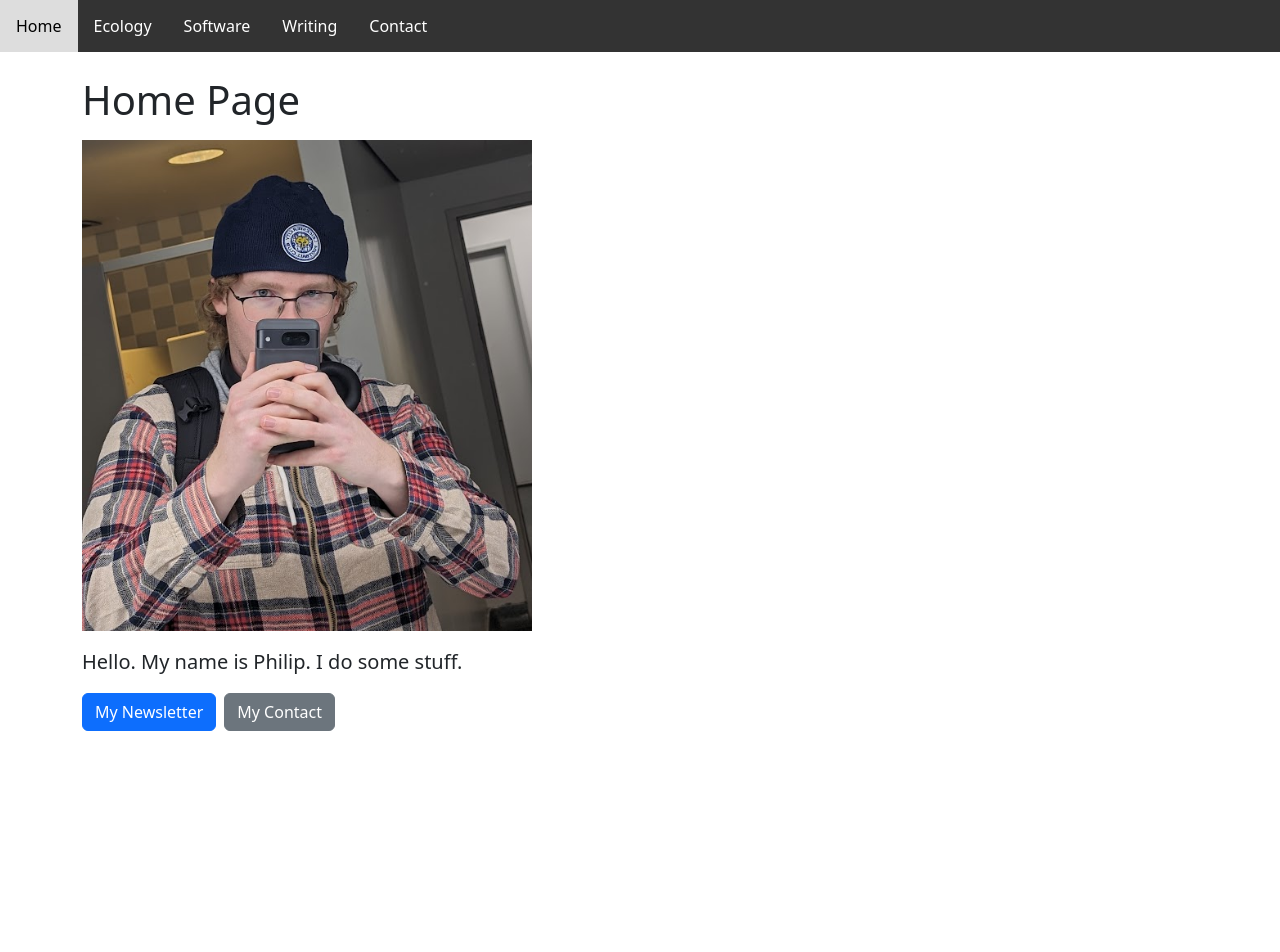
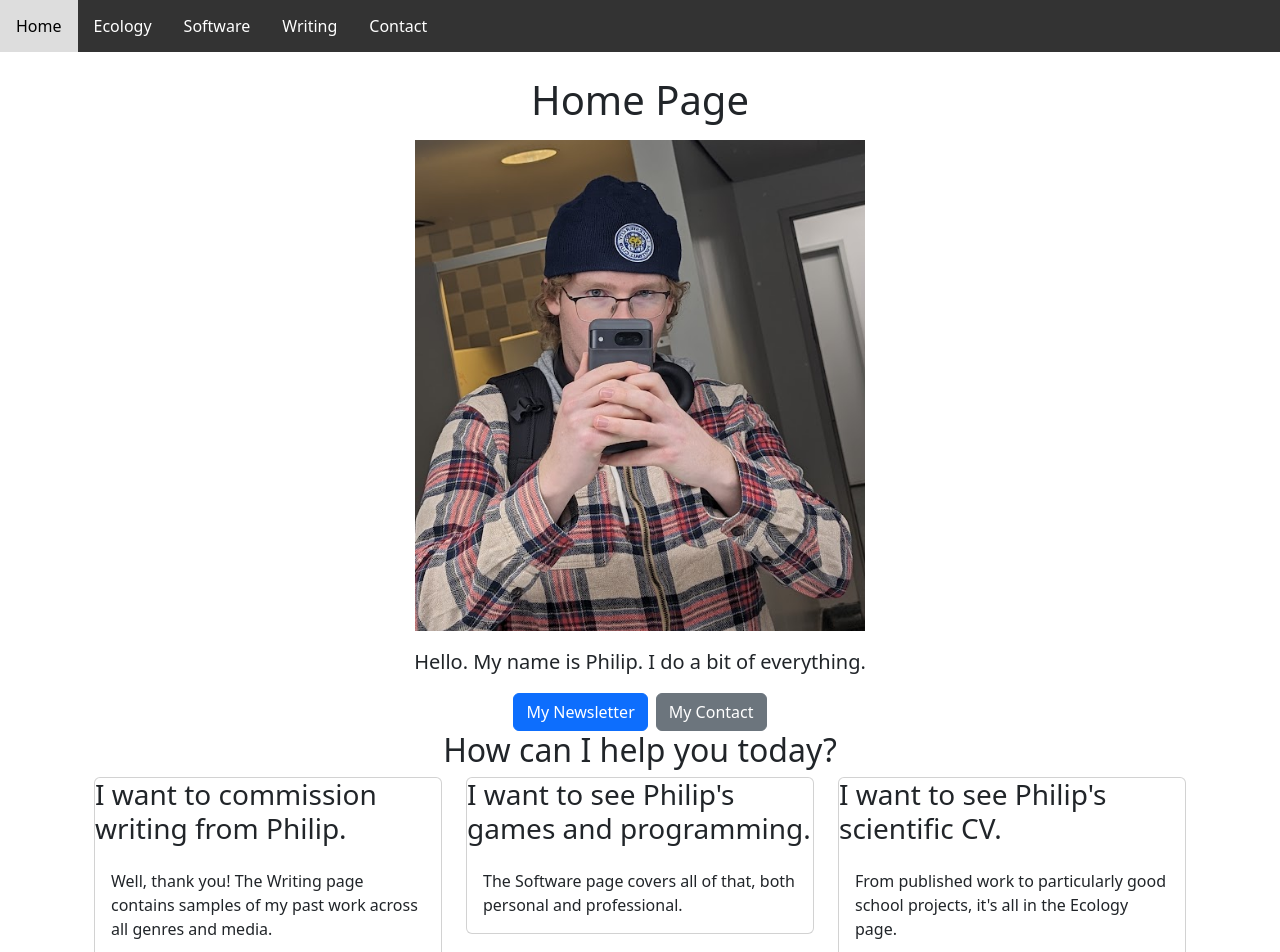
Before and after one commit to grantmacmillan/PhilHarkerWebsite, a React (Create React App) app: page / in a window 1280 px wide. Shown: the top 952 px of the page. Before the commit the page ends 800 px from the top, so only its background shows below. Built offline with nearby package versions, Linux system fonts and the light colour scheme.

Commit message:
added card-based directory

```diff
--- a/package.json
+++ b/package.json
@@ -8,6 +8,7 @@
     "@testing-library/user-event": "^13.5.0",
     "bootstrap": "^5.3.3",
     "react": "^18.2.0",
+    "react-bootstrap": "^2.10.2",
     "react-dom": "^18.2.0",
     "react-router-dom": "^6.22.3",
     "react-scripts": "5.0.1",
--- a/src/screens/HomeScreen.js
+++ b/src/screens/HomeScreen.js
@@ -1,17 +1,52 @@
 import PhilipsSelfie from "../assets/philip-selfie.png";
+import { Container, Card, CardBody, Row, Col } from 'react-bootstrap';
+
 
 const HomeScreen = () => {
     return (
         <div className="container my-4">
+
+            <Container style={{textAlign: 'center'}} className="hero">
             <h1 className="mb-3">Home Page</h1>
             <img src={PhilipsSelfie} width="450" className="img-fluid mb-3"></img>
 
-            <p className="lead">Hello. My name is Philip. I do some stuff.</p>
+            <p className="lead">Hello. My name is Philip. I do a bit of everything.</p>
 
             <div>
                 <a href="https://philidips.substack.com" className="btn btn-primary me-2">My Newsletter</a>
                 <a href="/contact" className="btn btn-secondary">My Contact</a>
             </div>
+            </Container>
+
+            <Container>
+            <h2 style={{textAlign: 'center'}}>How can I help you today?</h2>
+                <Row>
+                    <Col>
+                        <Card>
+                            <h3>I want to commission writing from Philip.</h3>
+                            <CardBody>
+                                Well, thank you! The Writing page contains samples of my past work across all genres and media.
+                            </CardBody>
+                        </Card>
+                    </Col>
+                    <Col>
+                        <Card>
+                            <h3>I want to see Philip's games and programming.</h3>
+                            <CardBody>
+                                The Software page covers all of that, both personal and professional.
+                            </CardBody>
+                        </Card>
+                    </Col>
+                    <Col>
+                        <Card>
+                            <h3>I want to see Philip's scientific CV.</h3>
+                            <CardBody>
+                                From published work to particularly good school projects, it's all in the Ecology page.
+                            </CardBody>
+                        </Card>
+                    </Col>
+                </Row>
+            </Container>
         </div>
     );
 };
```
Also changed, not shown: 1 other file (tests, documents, lock files or other folders).
